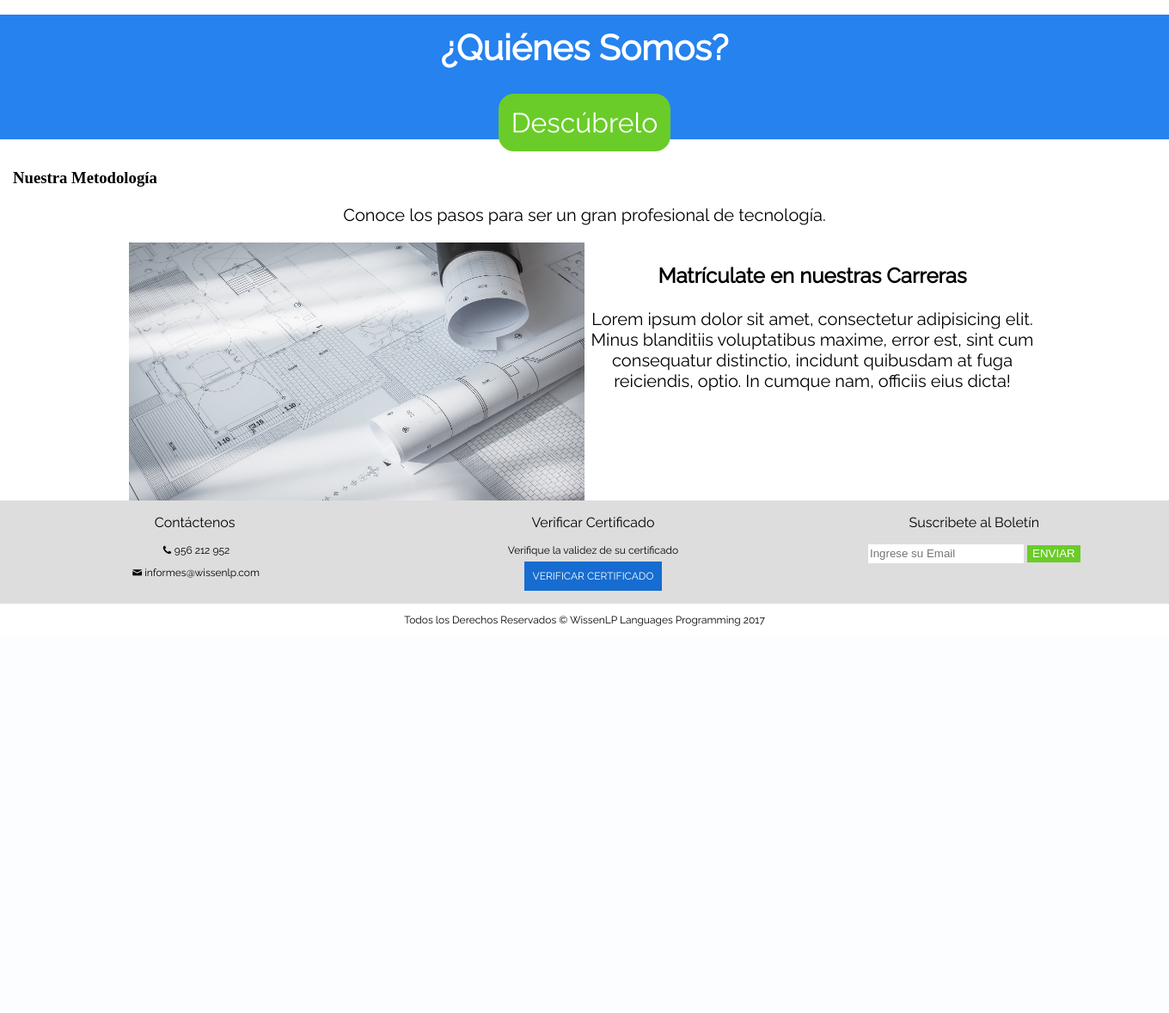
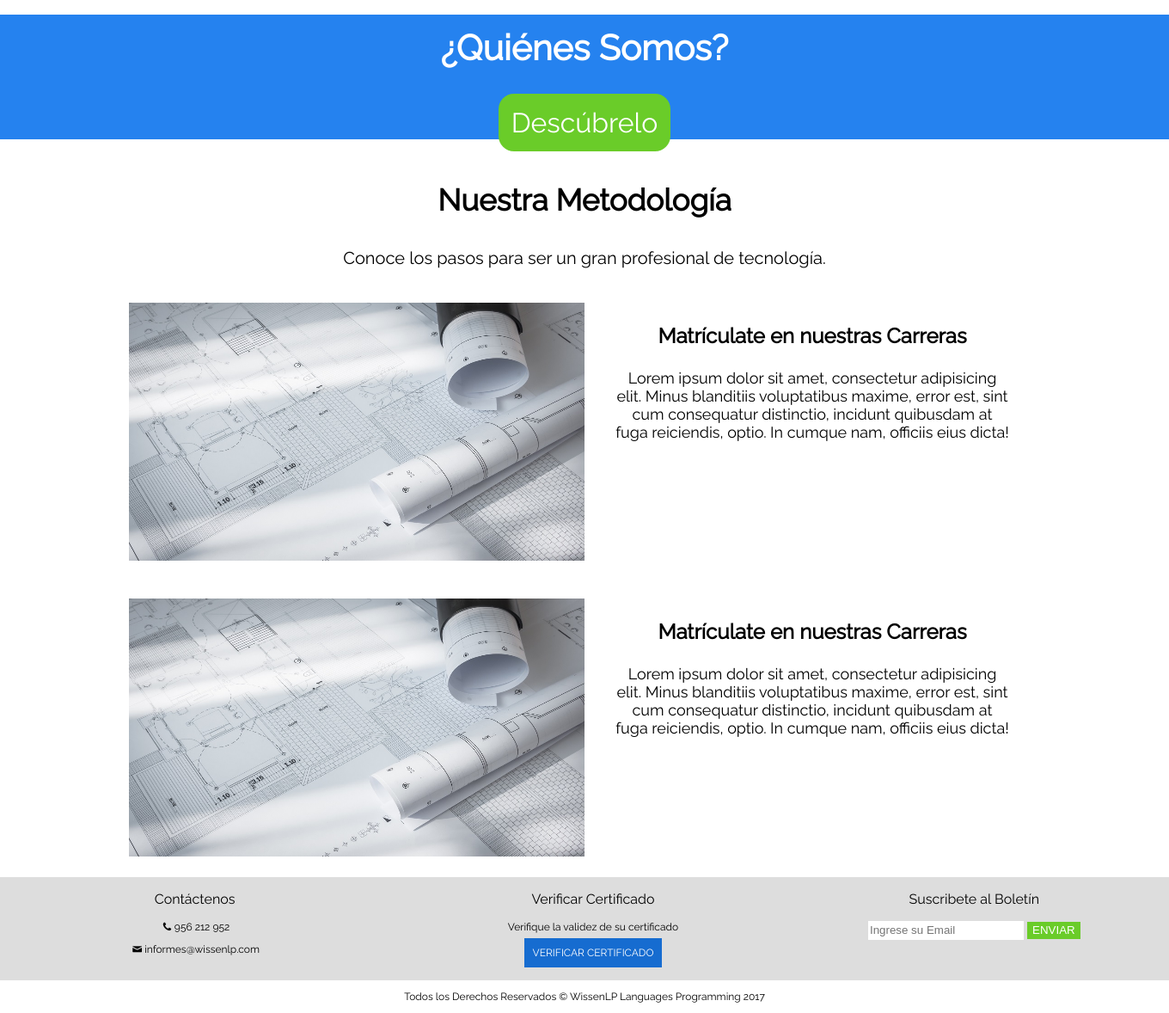
Before and after one commit to Gianmarco965/lightweb, a PHP site: page / in a window 1360 px wide. Shown: the part 1588-2766 px from the top of the page at 86% size. Before the commit the page ends 2316 px from the top, so only its background shows below. Run offline with PHP 8.4, Linux system fonts and the light colour scheme.

Commit message:
updatw15

```diff
--- a/css/style.css
+++ b/css/style.css
@@ -310,9 +310,16 @@ body
     font-family: 'Raleway';
     text-align: center;
 }
+.section__metodology article h1
+{
+        font-size: 35px;
+    font-family: 'Raleway';
+    text-align: center;
+}
 .section__metodology__rows
 {
     margin: 20px 150px;
+    display: inline-block;
 }
 
 .section__metodology__rows>img
@@ -327,7 +334,7 @@ body
      float: right;
      width: 50%;
 }
-div>.section__metodology__title
+.section__metodology__rows div>.section__metodology__title
 {
     font-size:24px;
     text-align: center;
@@ -335,6 +342,14 @@ div>.section__metodology__title
 
 }
 
+.section__metodology__rows div>.section__metodology__description
+{
+    font-size: 18px;
+    text-align: center;
+    font-family: 'Raleway';
+    margin: 0 35px;
+
+}
 
 
 
--- a/index.html
+++ b/index.html
@@ -170,9 +170,16 @@
             <div>
                <h1 class="section__metodology__title">Matrículate en nuestras Carreras</h1>
                 <p class="section__metodology__description">Lorem ipsum dolor sit amet, consectetur adipisicing elit. Minus blanditiis voluptatibus maxime, error est, sint cum consequatur distinctio, incidunt quibusdam at fuga reiciendis, optio. In cumque nam, officiis eius dicta!</p>
-
             </div>
 
+       </article>
+       <article class="section__metodology__rows">
+
+           <img src="images/autocad.jpg" alt="" >
+            <div>
+               <h1 class="section__metodology__title">Matrículate en nuestras Carreras</h1>
+                <p class="section__metodology__description">Lorem ipsum dolor sit amet, consectetur adipisicing elit. Minus blanditiis voluptatibus maxime, error est, sint cum consequatur distinctio, incidunt quibusdam at fuga reiciendis, optio. In cumque nam, officiis eius dicta!</p>
+            </div>
        </article>
     </section>
     <footer class="footer">
```
